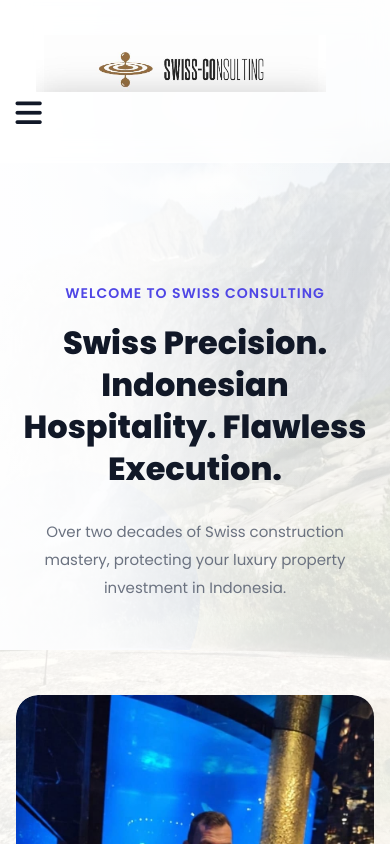
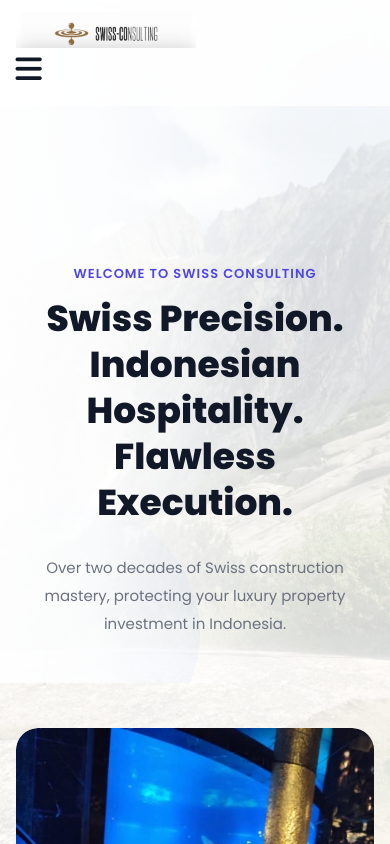
Before and after one commit to SalsaParingga/Swiss-Consulting.id, a website: page index.html in a window 390 px wide. Shown: the top 844 px of the page. Drawn offline with Linux system fonts and the light colour scheme.

Commit message:
Update style.css

```diff
--- a/style.css
+++ b/style.css
@@ -2018,15 +2018,38 @@ textarea:focus{
 
 @media screen and (max-width: 768px) {
 
+    header .container {
+        padding: 12px 0 !important;
+    }
+
+    .logo a {
+        margin-left: 0 !important;
+        margin-top: 0 !important;
+    }
+
+    .logo img {
+        width: 180px !important;
+        max-width: 70vw !important;
+    }
+
+    #navbar {
+        display: none !important;
+    }
+
+    .menu-btn {
+        display: block !important;
+        margin-left: auto;
+    }
+
     .hero {
         min-height: 650px !important;
         padding-top: 0 !important;
     }
 
     .hero-container {
+        padding-top: 160px !important;
         position: relative !important;
         z-index: 10 !important;
-        padding-top: 180px !important;
     }
 
     .hero-text {
@@ -2034,4 +2057,14 @@ textarea:focus{
         z-index: 11 !important;
     }
 
-}
+    .subtitle {
+        font-size: 13px !important;
+        margin-bottom: 12px !important;
+    }
+
+    .hero-text h1 {
+        font-size: 36px !important;
+        line-height: 46px !important;
+    }
+
+}
```
